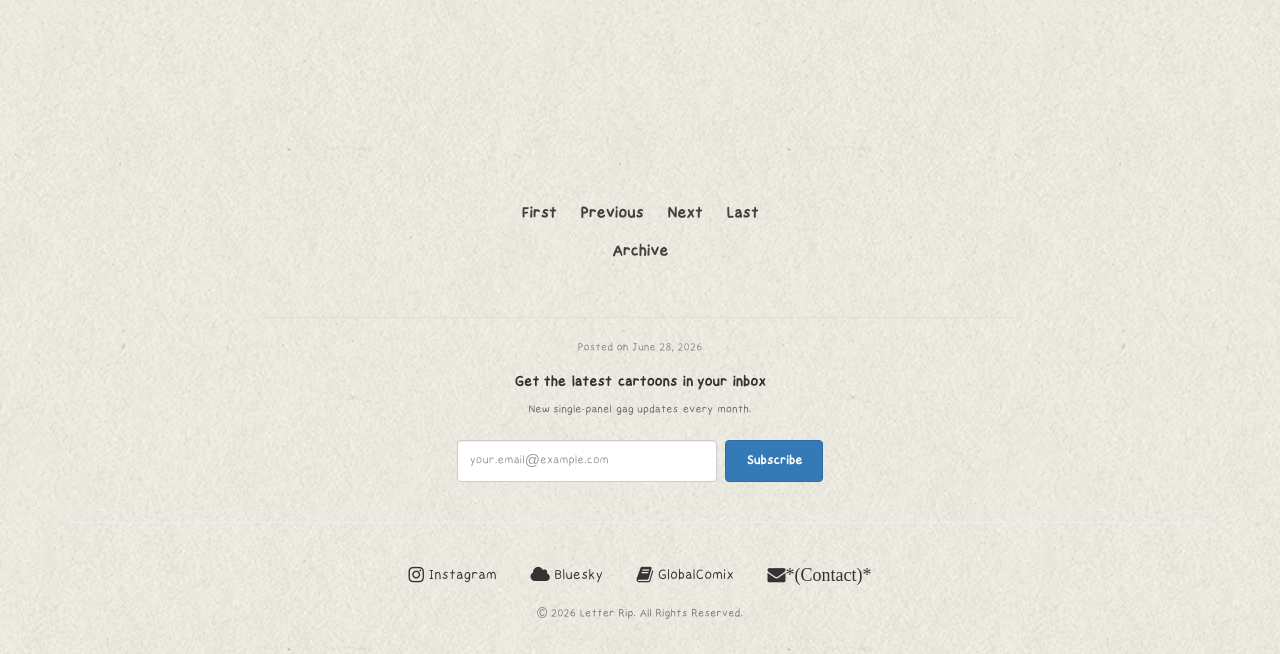
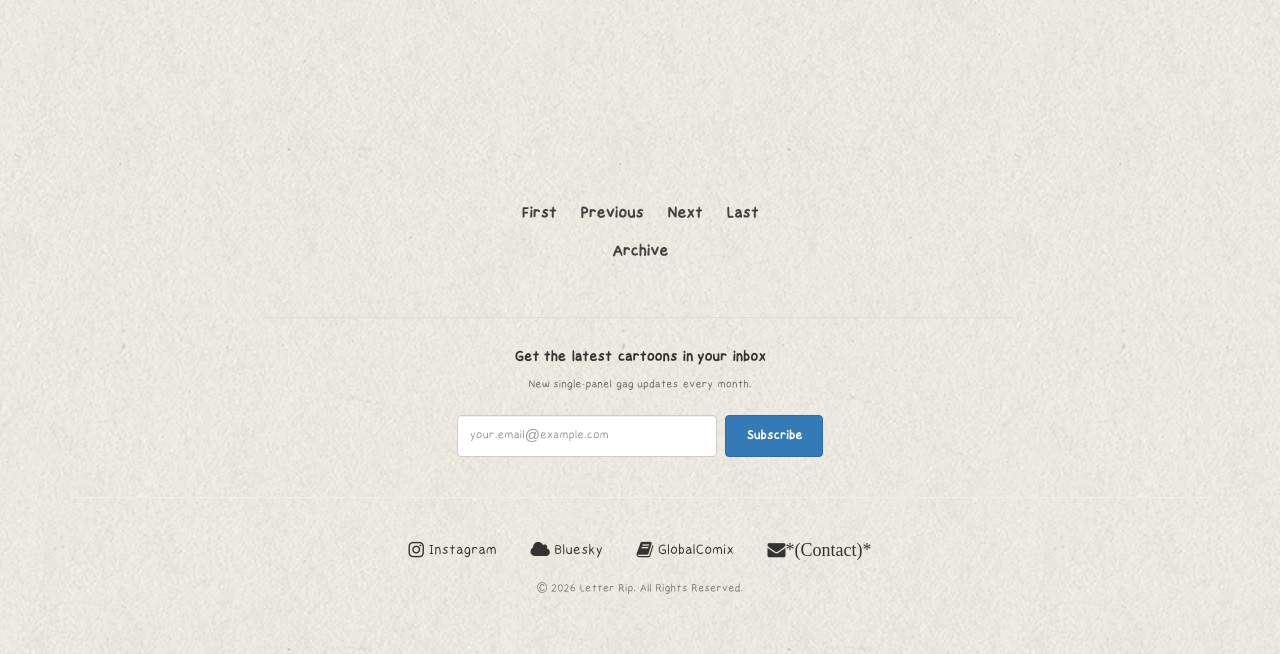
Before and after one commit to Kors420/letter-rip, a Jekyll site: the page built from _posts/2026-06-28-marie-antoinette.markdown, in a window 1280 px wide. Shown: the part 489-1143 px from the top of the page. Built offline with Jekyll 4.4.1, drawn with Linux system fonts in a browser that asks for light colours; nearby versions of some CDN libraries.

Commit message:
Final cleanup of layout and removed date line

```diff
--- a/_layouts/default.html
+++ b/_layouts/default.html
@@ -128,12 +128,7 @@
       <div class="row">
         <div class="col-xs-12 col-md-8 col-md-offset-2">
           <div style="margin-top: 20px; padding: 20px 0; border-top: 1px solid #ddd; text-align: center;">
-            {% if page.date %}
-              <p style="color: #888; font-size: 14px; margin-bottom: 15px;">
-                Posted on <span style="font-family: 'KorsgaardNumbers', 'Korsgaard', sans-serif !important; font-size: 14px !important;">{{ page.date | date: "%B %d, %Y" }}</span>
-              </p>
-            {% endif %}
-            <h4 style="font-family: 'Korsgaard', sans-serif; font-weight: bold; margin-bottom: 8px; color: #333;">
+           <h4 style="font-family: 'Korsgaard', sans-serif; font-weight: bold; margin-bottom: 8px; color: #333;">
               Get the latest cartoons in your inbox
             </h4>
             <p style="color: #666; font-size: 14px; margin-bottom: 20px;">
```
